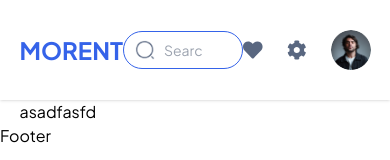
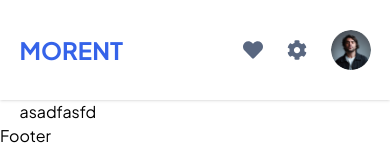
Before and after one commit to amin063/MORENT, a React (Vite) app: page / in a window 390 px wide. Shown: the top 160 px of the page. Built offline with nearby package versions, Linux system fonts and the light colour scheme.

Commit message:
first commit

```diff
--- a/src/layout/header/Header.jsx
+++ b/src/layout/header/Header.jsx
@@ -4,16 +4,15 @@ import logo from "../../assets/images/logo/Profil.png";
 
 const Navbar = () => {
   return (
-    <>
-      <div className="w-[100%] shadow">
-        <div className="flex items-center w-[90%] mx-[auto] justify-between bg-white text-primary h-[100px]">
+    <div className="w-full shadow">
+      <div className="flex items-center w-[90%] mx-auto justify-between bg-white text-primary h-[100px]">
         {/* Logo */}
-          <div className="text-2xl font-bold text-blue-600  cursor-pointer">
+        <div className="text-2xl font-bold text-blue-600 cursor-pointer">
           MORENT
         </div>
 
         {/* Arama Kutusu */}
-          <div className="relative flex items-center w-[34.53%] max-w-[280px]">
+        <div className="relative flex items-center w-[34.53%] max-w-[280px] hidden md:flex">
           <input
             type="text"
             placeholder="Search something here"
@@ -28,13 +27,8 @@ const Navbar = () => {
 
         {/* İkonlar */}
         <div className="flex items-center space-x-6">
-            {/* Favori İkonu */}
           <FaHeart className="text-gray-500 text-icon text-lg w-[20px] h-[20px] hover:text-primary cursor-pointer transition duration-200" />
-
-            {/* Ayarlar İkonu */}
           <FaCog className="text-gray-500 text-icon text-lg w-[20px] h-[20px] hover:text-primary cursor-pointer transition duration-200" />
-
-            {/* Profil Fotoğrafı */}
           <img
             src={logo}
             alt="Profile"
@@ -43,7 +37,6 @@ const Navbar = () => {
         </div>
       </div>
     </div>
-    </>
   );
 };
 
```
Also changed, not shown: src/components/cart/IntroCart.jsx (+11 -0 lines), src/assets/images/introCards/introCard.png (added), src/assets/images/introCards/introCard2.png (added). Lines whose indentation alone changed are shown as unchanged.
